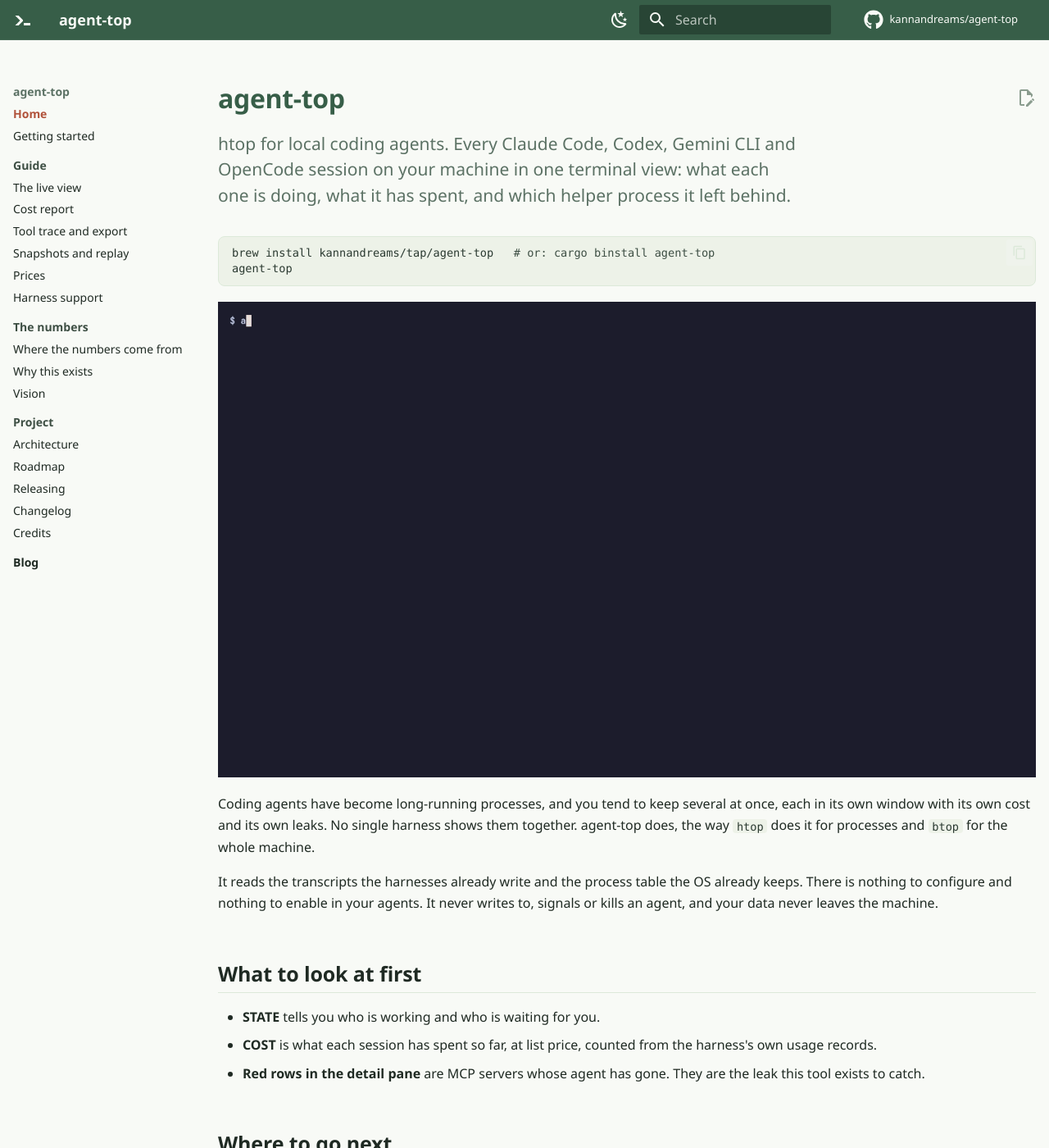
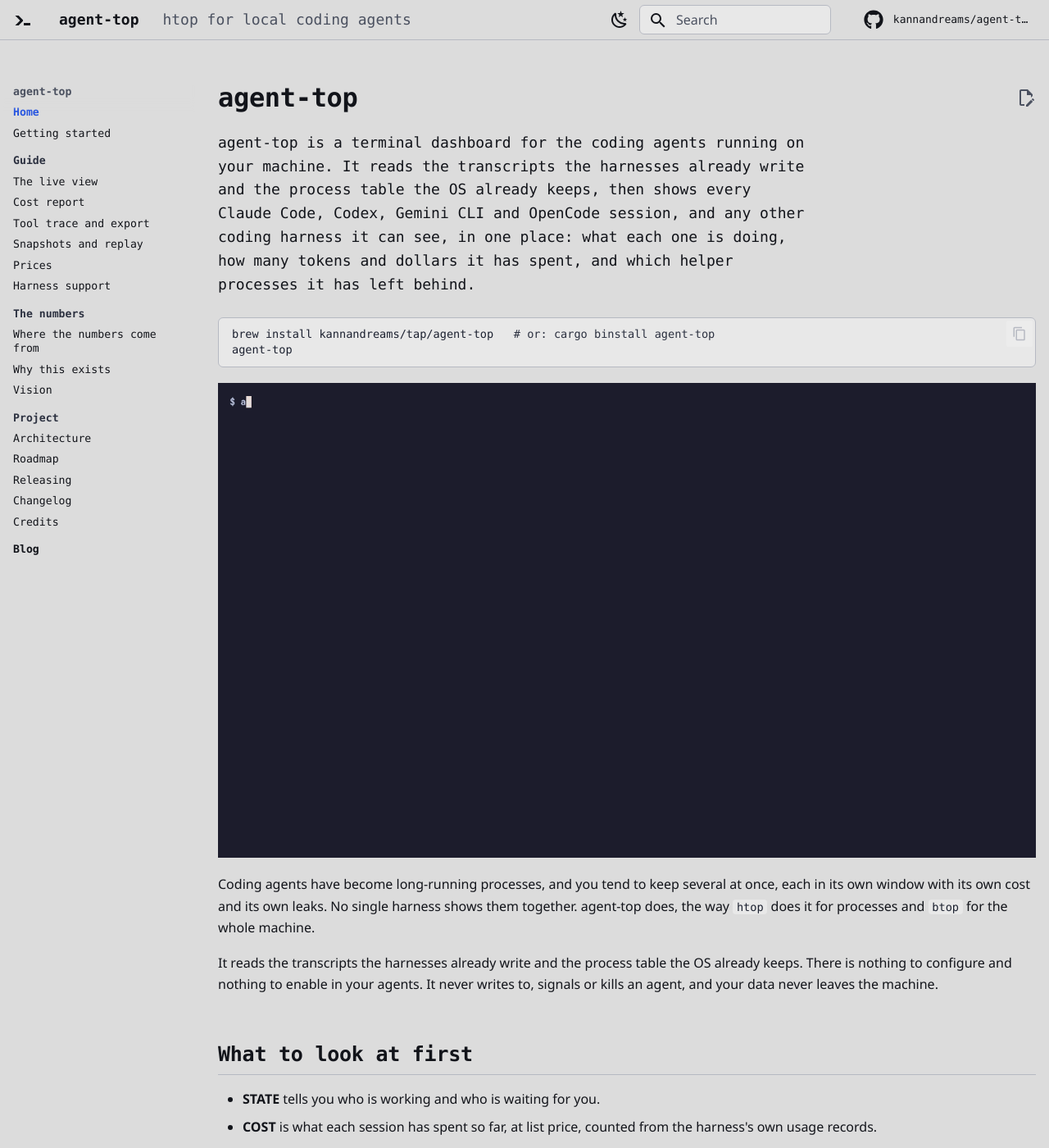
Before and after one commit to kannandreams/agent-top, an MkDocs documentation site: the page built from docs/index.md, in a window 1280 px wide and 1400 px high. Shown: the whole window at 82% size. Built offline with MkDocs 1.6.1 and Material for MkDocs 9.7.7, drawn with Linux system fonts in a browser that asks for light colours; comment, search, counter and statistics services are not loaded.

Commit message:
docs: grey and cobalt theme, mono labels, tagline in the header, an A-shaped favicon (#11)
The header is now the same colour as the page in both modes, so there is one
background rather than a coloured bar over a tinted page. Headings, navigation,
tables and cards are set in monospace; body text stays a sans. The home page
lead matches the README's introduction and says the table shows any coding
harness agent-top can see, not only the four it reads transcripts for. The
freeze images lose their tinted margin so they sit on either theme.

````diff
--- a/docs/index.md
+++ b/docs/index.md
@@ -6,7 +6,7 @@
 
 # agent-top
 
-<p class="at-lead">htop for local coding agents. Every Claude Code, Codex, Gemini CLI and OpenCode session on your machine in one terminal view: what each one is doing, what it has spent, and which helper process it left behind.</p>
+<p class="at-lead">agent-top is a terminal dashboard for the coding agents running on your machine. It reads the transcripts the harnesses already write and the process table the OS already keeps, then shows every Claude Code, Codex, Gemini CLI and OpenCode session, and any other coding harness it can see, in one place: what each one is doing, how many tokens and dollars it has spent, and which helper processes it has left behind.</p>
 
 ```sh
 brew install kannandreams/tap/agent-top   # or: cargo binstall agent-top
--- a/docs/stylesheets/extra.css
+++ b/docs/stylesheets/extra.css
@@ -1,113 +1,176 @@
 /* agent-top docs theme.
  *
- * Ground: pale green paper. Identity: deep green, used for the header, links
- * and headings. Terracotta is the only warm colour and it is spent on one
- * thing: what you are about to click. Nothing is loaded from outside the
- * site, so the type is a system stack.
+ * Flat grey ground, one cobalt blue, monospace for anything that is a label
+ * (the header, navigation, headings, tables, cards) and a plain sans for
+ * running text. The header is the same colour as the page in both modes, so
+ * there is one background, not two. Nothing is loaded from outside the site.
  */
 
 :root {
   --md-text-font: "Avenir Next", "Segoe UI Variable", "Segoe UI", system-ui, -apple-system, "Helvetica Neue", Arial, sans-serif;
-  --md-code-font: "JetBrains Mono", "SF Mono", "Cascadia Mono", Menlo, Consolas, "DejaVu Sans Mono", monospace;
-
-  --at-paper: #f8faf6;
-  --at-panel: #edf2e8;
-  --at-line: #dce9d9;
-  --at-moss: #375e48;
-  --at-moss-deep: #294736;
-  --at-sage: #5c7265;
-  --at-ink: #1f2a23;
-  --at-clay: #b05139;
-  --at-clay-deep: #a44c37;
-  --at-straw: #f4d891;
+  --md-code-font: "JetBrains Mono", "IBM Plex Mono", "SF Mono", "Cascadia Mono", Menlo, Consolas, "DejaVu Sans Mono", monospace;
+  --at-mono: var(--md-code-font);
 }
 
 [data-md-color-scheme="default"] {
-  --md-primary-fg-color: var(--at-moss);
-  --md-primary-fg-color--light: #4d7a5f;
-  --md-primary-fg-color--dark: var(--at-moss-deep);
-  --md-primary-bg-color: var(--at-paper);
-  --md-primary-bg-color--light: rgba(248, 250, 246, 0.7);
+  --at-paper: #dcdcdc;
+  --at-panel: #e8e8e8;
+  --at-line: #b6b9c2;
+  --at-ink: #12141a;
+  --at-muted: #4b5160;
+  --at-blue: #2453e0;
+  --at-blue-deep: #1a3fb3;
+  --at-blue-soft: #9db2ee;
 
-  --md-accent-fg-color: var(--at-clay);
-  --md-accent-fg-color--transparent: rgba(176, 81, 57, 0.1);
-  --md-accent-bg-color: var(--at-paper);
+  --md-primary-fg-color: var(--at-paper);
+  --md-primary-fg-color--light: var(--at-paper);
+  --md-primary-fg-color--dark: var(--at-panel);
+  --md-primary-bg-color: var(--at-ink);
+  --md-primary-bg-color--light: var(--at-muted);
+
+  --md-accent-fg-color: var(--at-blue-deep);
+  --md-accent-fg-color--transparent: rgba(36, 83, 224, 0.1);
+  --md-accent-bg-color: #ffffff;
 
   --md-default-bg-color: var(--at-paper);
   --md-default-fg-color: var(--at-ink);
-  --md-default-fg-color--light: #3e4f44;
-  --md-default-fg-color--lighter: #8a9c8e;
+  --md-default-fg-color--light: #2c3140;
+  --md-default-fg-color--lighter: var(--at-muted);
   --md-default-fg-color--lightest: var(--at-line);
 
-  --md-typeset-a-color: var(--at-moss);
-  --md-typeset-mark-color: rgba(244, 216, 145, 0.6);
+  --md-typeset-a-color: var(--at-blue);
+  --md-typeset-mark-color: rgba(36, 83, 224, 0.18);
 
   --md-code-bg-color: var(--at-panel);
-  --md-code-fg-color: #2b3a31;
-  --md-code-hl-color: rgba(244, 216, 145, 0.35);
+  --md-code-fg-color: #1c2130;
+  --md-code-hl-color: rgba(36, 83, 224, 0.14);
 
   --md-admonition-fg-color: var(--at-ink);
-  --md-footer-bg-color: var(--at-moss-deep);
-  --md-footer-bg-color--dark: #1f3529;
-  --md-footer-fg-color: #e6ecde;
-  --md-footer-fg-color--light: #b8cbb9;
-  --md-footer-fg-color--lighter: #8ead92;
+  --md-footer-bg-color: var(--at-ink);
+  --md-footer-bg-color--dark: #0b0d12;
+  --md-footer-fg-color: #e3e5ea;
+  --md-footer-fg-color--light: #9aa1b0;
+  --md-footer-fg-color--lighter: #6f7686;
 }
 
 [data-md-color-scheme="slate"] {
-  --at-paper: #16201b;
-  --at-panel: #1f2b24;
-  --at-line: #2c3b32;
-  --at-ink: #e6ecde;
-  --at-sage: #8ead92;
-  --at-clay: #d9765a;
-  --at-clay-deep: #e28a70;
+  --at-paper: #16181d;
+  --at-panel: #1f2229;
+  --at-line: #30343e;
+  --at-ink: #e3e5ea;
+  --at-muted: #9aa1b0;
+  --at-blue: #6a90f6;
+  --at-blue-deep: #8fadff;
+  --at-blue-soft: #2f4a9c;
 
-  --md-primary-fg-color: #1f3529;
-  --md-primary-fg-color--light: #2c4a39;
-  --md-primary-fg-color--dark: #16281f;
-  --md-primary-bg-color: #e6ecde;
+  --md-primary-fg-color: var(--at-paper);
+  --md-primary-fg-color--light: var(--at-paper);
+  --md-primary-fg-color--dark: var(--at-panel);
+  --md-primary-bg-color: var(--at-ink);
+  --md-primary-bg-color--light: var(--at-muted);
 
-  --md-accent-fg-color: var(--at-clay);
-  --md-accent-fg-color--transparent: rgba(217, 118, 90, 0.12);
+  --md-accent-fg-color: var(--at-blue-deep);
+  --md-accent-fg-color--transparent: rgba(106, 144, 246, 0.14);
+  --md-accent-bg-color: var(--at-ink);
 
   --md-default-bg-color: var(--at-paper);
   --md-default-fg-color: var(--at-ink);
-  --md-default-fg-color--light: #c3d1bc;
-  --md-default-fg-color--lighter: #8a9c8e;
+  --md-default-fg-color--light: #c5c9d3;
+  --md-default-fg-color--lighter: var(--at-muted);
   --md-default-fg-color--lightest: var(--at-line);
 
-  --md-typeset-a-color: #8ead92;
-  --md-typeset-mark-color: rgba(244, 216, 145, 0.25);
+  --md-typeset-a-color: var(--at-blue);
+  --md-typeset-mark-color: rgba(106, 144, 246, 0.22);
 
   --md-code-bg-color: var(--at-panel);
-  --md-code-fg-color: #dce4d7;
-  --md-code-hl-color: rgba(244, 216, 145, 0.18);
+  --md-code-fg-color: #d8dbe3;
+  --md-code-hl-color: rgba(106, 144, 246, 0.16);
 
   --md-admonition-fg-color: var(--at-ink);
-  --md-footer-bg-color: #101713;
-  --md-footer-bg-color--dark: #0f1512;
+  --md-footer-bg-color: #101216;
+  --md-footer-bg-color--dark: #0b0d10;
+  --md-footer-fg-color: #e3e5ea;
+  --md-footer-fg-color--light: #9aa1b0;
+  --md-footer-fg-color--lighter: #6f7686;
 }
 
-/* Type. One family, a clear scale, measure under 80 characters. */
+/* Header: same colour as the page, one rule under it, tagline after the name. */
+.md-header {
+  box-shadow: none;
+  border-bottom: 1px solid var(--at-line);
+}
+.md-header__title,
+.md-header__button.md-logo {
+  font-family: var(--at-mono);
+}
+.md-header__title {
+  font-weight: 700;
+}
+.md-header__topic:first-child .md-ellipsis::after {
+  content: "htop for local coding agents";
+  margin-left: 0.9rem;
+  font-weight: 400;
+  color: var(--at-muted);
+}
+@media screen and (max-width: 59.9375em) {
+  .md-header__topic:first-child .md-ellipsis::after {
+    content: none;
+  }
+}
+.md-header .md-search__form {
+  background-color: var(--at-panel);
+  border: 1px solid var(--at-line);
+  border-radius: 6px;
+}
+.md-header .md-search__icon,
+.md-header .md-search__input {
+  color: var(--at-ink);
+}
+.md-search__input::placeholder {
+  color: var(--at-muted);
+}
+.md-header__source {
+  font-family: var(--at-mono);
+}
+
+/* Navigation and table of contents in mono; the current page in blue. */
+.md-nav {
+  font-family: var(--at-mono);
+  font-size: 0.66rem;
+}
+.md-nav__title {
+  color: var(--at-muted);
+  font-weight: 700;
+}
+.md-nav__item .md-nav__link--active {
+  color: var(--at-blue);
+  font-weight: 700;
+}
+.md-nav__link:hover {
+  color: var(--at-blue-deep);
+}
+
+/* Type. Mono headings, sans body, measure under 80 characters. */
 .md-typeset {
   font-size: 0.8rem;
   line-height: 1.65;
 }
+.md-typeset h1,
+.md-typeset h2,
+.md-typeset h3,
+.md-typeset h4 {
+  font-family: var(--at-mono);
+  color: var(--at-ink);
+  letter-spacing: -0.01em;
+}
 .md-typeset h1 {
-  color: var(--at-moss);
   font-weight: 700;
-  letter-spacing: -0.01em;
   margin-bottom: 0.6em;
-}
-[data-md-color-scheme="slate"] .md-typeset h1 {
-  color: #b8cbb9;
 }
 .md-typeset h2 {
   font-weight: 700;
-  letter-spacing: -0.005em;
   margin-top: 2.2em;
-  padding-bottom: 0.2em;
+  padding-bottom: 0.25em;
   border-bottom: 1px solid var(--at-line);
 }
 .md-typeset h3 {
@@ -117,38 +180,45 @@
   max-width: 68rem;
 }
 .md-typeset a {
-  text-decoration-color: var(--at-line);
+  text-decoration-color: var(--at-blue-soft);
   text-underline-offset: 0.15em;
 }
 .md-typeset a:hover,
 .md-typeset a:focus {
-  color: var(--at-clay);
-  text-decoration-color: var(--at-clay);
+  color: var(--at-blue-deep);
+  text-decoration-color: var(--at-blue-deep);
+}
+.md-typeset strong {
+  color: var(--at-ink);
 }
 
-/* Code and tables. */
+/* Code and tables: flat panels with a hairline. */
 .md-typeset code {
   border-radius: 4px;
   padding: 0.05em 0.35em;
 }
 .md-typeset pre > code {
-  border-radius: 8px;
+  border-radius: 6px;
   border: 1px solid var(--at-line);
 }
 .md-typeset table:not([class]) {
   border: 1px solid var(--at-line);
-  border-radius: 8px;
-  font-size: 0.74rem;
+  border-radius: 6px;
+  font-size: 0.72rem;
 }
 .md-typeset table:not([class]) th {
   background: var(--at-panel);
-  color: var(--at-sage);
-  font-weight: 600;
+  color: var(--at-muted);
+  font-family: var(--at-mono);
+  font-weight: 700;
+}
+.md-typeset table:not([class]) td code {
+  white-space: nowrap;
 }
 
-/* Screenshots: bordered like a window, never wider than the text column. */
+/* Screenshots: a hairline frame, never wider than the text column. */
 .md-typeset img {
-  border-radius: 10px;
+  border-radius: 6px;
   border: 1px solid var(--at-line);
   display: block;
   margin: 1.2em auto;
@@ -158,37 +228,18 @@
   border-radius: 0;
 }
 
-/* Header and nav. */
-.md-header {
-  box-shadow: none;
-  border-bottom: 1px solid rgba(255, 255, 255, 0.08);
-}
-.md-header__title {
-  font-weight: 700;
-}
-.md-nav__item .md-nav__link--active {
-  color: var(--at-clay);
-  font-weight: 600;
-}
-.md-nav__title {
-  color: var(--at-sage);
+/* Home page lead. */
+.at-lead {
+  font-family: var(--at-mono);
+  font-size: 0.9rem;
+  line-height: 1.6;
+  color: var(--at-ink);
+  max-width: 40em;
+  margin: 0 0 1.4em;
 }
 
-/* Home page lead. */
-.at-lead {
-  font-size: 1.05rem;
-  line-height: 1.5;
-  color: var(--at-sage);
-  max-width: 34em;
-  margin: 0 0 1.6em;
-}
-.at-install {
-  display: inline-block;
-  margin: 0 0 1.2em;
-}
-
-/* Credits: cards in the spirit of charm.land. A quiet border at rest, a
- * terracotta edge and a small lift when pointed at. */
+/* Credits: cards in the spirit of charm.land. A quiet border at rest, a blue
+ * edge and a small lift when pointed at. */
 .at-cards {
   display: grid;
   grid-template-columns: repeat(auto-fill, minmax(15rem, 1fr));
@@ -201,18 +252,17 @@
   position: relative;
   padding: 1rem 1.1rem 1.05rem;
   border: 1px solid var(--at-line);
-  border-radius: 14px;
+  border-radius: 8px;
   background: var(--at-panel);
   color: var(--md-default-fg-color);
   text-decoration: none;
-  transition: transform 140ms ease, border-color 140ms ease, box-shadow 140ms ease;
+  transition: transform 140ms ease, border-color 140ms ease;
 }
 .at-cards a.at-card:hover,
 .at-cards a.at-card:focus-visible {
-  border-color: var(--at-clay);
+  border-color: var(--at-blue);
   color: var(--md-default-fg-color);
-  transform: translateY(-3px);
-  box-shadow: 0 10px 24px -14px rgba(41, 71, 54, 0.45);
+  transform: translateY(-2px);
   outline: none;
 }
 .at-card .at-mark {
@@ -221,37 +271,35 @@
   justify-content: center;
   width: 2.2rem;
   height: 2.2rem;
-  border-radius: 9px;
+  border-radius: 6px;
   margin-bottom: 0.7rem;
-  font-family: var(--md-code-font);
+  font-family: var(--at-mono);
   font-size: 0.8rem;
   font-weight: 700;
-  color: var(--at-paper);
-  background: var(--at-moss);
-}
-[data-md-color-scheme="slate"] .at-card .at-mark {
-  color: #16201b;
-  background: #8ead92;
+  color: #ffffff;
+  background: var(--at-blue);
 }
 .at-card .at-mark.clay {
-  background: var(--at-clay);
+  background: var(--at-ink);
+  color: var(--at-paper);
 }
 .at-card .at-mark.straw {
-  background: var(--at-straw);
-  color: #5a4a1a;
+  background: var(--at-blue-soft);
+  color: var(--at-ink);
 }
 .at-card .at-name {
   display: flex;
   align-items: baseline;
   gap: 0.5rem;
+  font-family: var(--at-mono);
   font-weight: 700;
-  font-size: 0.9rem;
+  font-size: 0.85rem;
   margin: 0 0 0.25rem;
 }
 .at-card .at-tag {
-  font-weight: 500;
-  font-size: 0.68rem;
-  color: var(--at-sage);
+  font-weight: 400;
+  font-size: 0.64rem;
+  color: var(--at-muted);
 }
 .at-card p {
   margin: 0;
@@ -262,23 +310,25 @@
 .at-card .at-link {
   display: block;
   margin-top: 0.6rem;
-  font-size: 0.68rem;
-  font-family: var(--md-code-font);
-  color: var(--at-sage);
+  font-size: 0.64rem;
+  font-family: var(--at-mono);
+  color: var(--at-muted);
 }
 .at-cards a.at-card:hover .at-link {
-  color: var(--at-clay);
+  color: var(--at-blue);
 }
 
-/* Blog cards on the index. */
+/* Blog index. */
 .md-post--excerpt {
   border: 1px solid var(--at-line);
-  border-radius: 14px;
+  border-radius: 8px;
   padding: 1.2rem 1.4rem;
   background: var(--at-panel);
 }
-.md-post__header {
-  color: var(--at-sage);
+.md-post__header,
+.md-post__meta {
+  font-family: var(--at-mono);
+  color: var(--at-muted);
 }
 
 @media (prefers-reduced-motion: reduce) {
````
Also changed, not shown: docs/assets/favicon.svg, docs/screenshots/once.png, docs/screenshots/report-by-day.png, docs/screenshots/report-by-harness.png, docs/screenshots/report-by-model.png.
